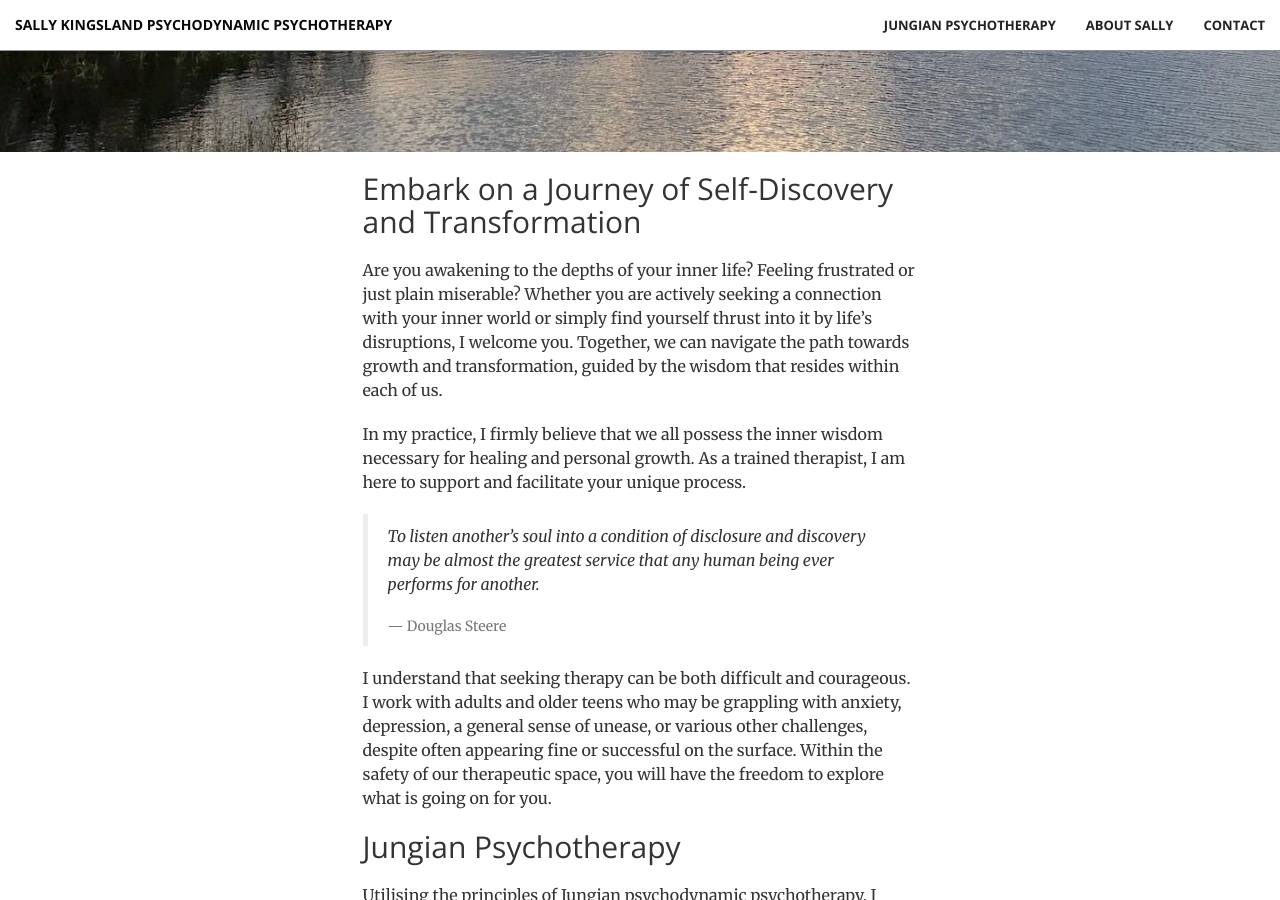
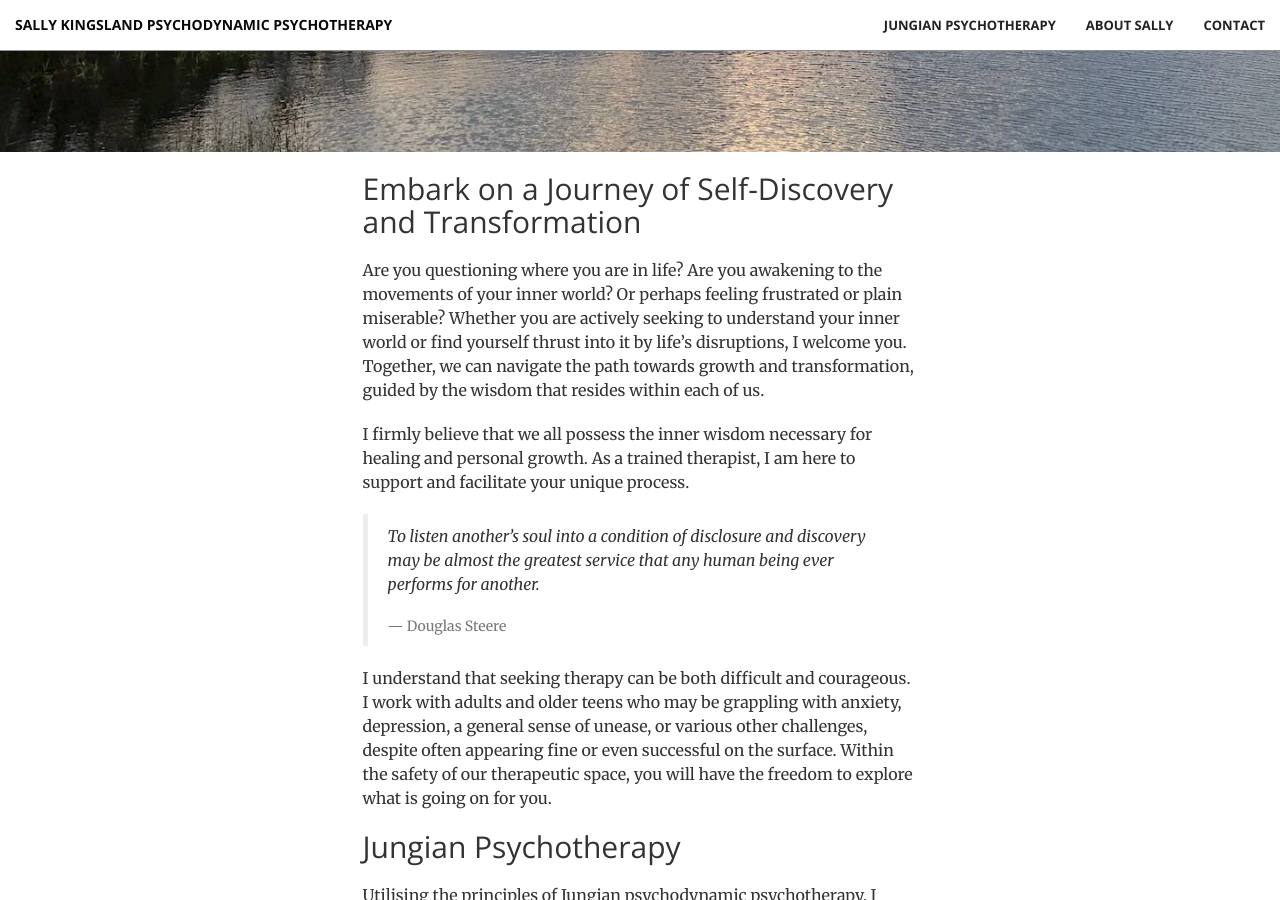
Before and after one commit to sallykingsland/sallykingsland.github.io, a Jekyll site: the page built from index.md, in a window 1280 px wide and 900 px high, scrolled down 748 px. Built offline with Jekyll 4.4.1, drawn with Linux system fonts in a browser that asks for light colours; our own code applies the rules of GitHub Pages for plain Markdown files; some of the changed text lies outside the part shown.

Commit message:
Word smithing

```diff
--- a/index.md
+++ b/index.md
@@ -5,9 +5,9 @@ layout: front
 ## Embark on a Journey of Self-Discovery and Transformation
 <p>
 </p>
-Are you awakening to the depths of your inner life? Feeling frustrated or just plain miserable? Whether you are actively seeking a connection with your inner world or simply find yourself thrust into it by life's disruptions, I welcome you. Together, we can navigate the path towards growth and transformation, guided by the wisdom that resides within each of us.
+Are you questioning where you are in life? Are you awakening to the movements of your inner world? Or perhaps feeling frustrated or  plain miserable? Whether you are actively seeking to understand your inner world or find yourself thrust into it by life's disruptions, I welcome you. Together, we can navigate the path towards growth and transformation, guided by the wisdom that resides within each of us.
 
-In my practice, I firmly believe that we all possess the inner wisdom necessary for healing and personal growth. As a trained therapist, I am here to support and facilitate your unique process.
+I firmly believe that we all possess the inner wisdom necessary for healing and personal growth. As a trained therapist, I am here to support and facilitate your unique process.
 
 <blockquote>
 <p><i>
@@ -16,14 +16,14 @@ To listen another’s soul into a condition of disclosure and discovery may be a
 <footer>Douglas Steere</footer>
 </blockquote>
 
-I understand that seeking therapy can be both difficult and courageous. I work with adults and older teens who may be grappling with anxiety, depression, a general sense of unease, or various other challenges, despite often appearing fine or successful on the surface. Within the safety of our therapeutic space, you will have the freedom to explore what is going on for you.
+I understand that seeking therapy can be both difficult and courageous. I work with adults and older teens who may be grappling with anxiety, depression, a general sense of unease, or various other challenges, despite often appearing fine or even successful on the surface. Within the safety of our therapeutic space, you will have the freedom to explore what is going on for you.
 
 ## Jungian Psychotherapy
 
 <p>
 </p>
 
-Utilising the principles of Jungian psychodynamic psychotherapy, I adopt a non-pathologising approach to support the untangling of unconscious patterns. . My holistic perspective and symbolic stance honours the meaningful nature of your experiences, pointing the way towards healing.
+Utilising the principles of Jungian psychodynamic psychotherapy, I adopt a non-pathologising approach to support the untangling of unconscious patterns. My holistic perspective and symbolic stance honours the meaningful nature of your experiences, pointing the way towards healing.
 
 While therapy is not always easy, it stands as one of the most important investments you can make in your life. Through our work together, you can experience improved relationships, self-acceptance, and a deeper sense of self.
 
```
